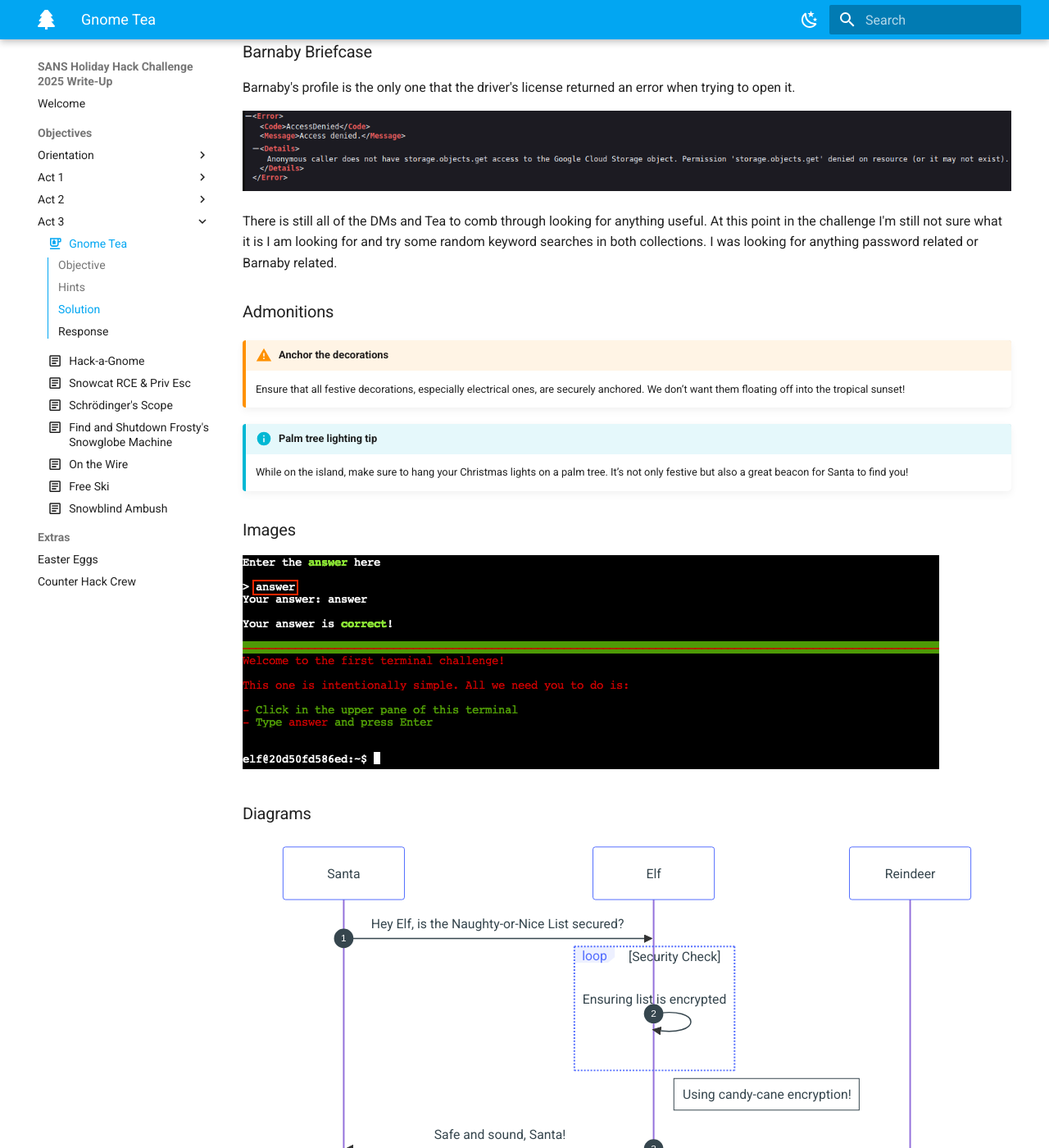
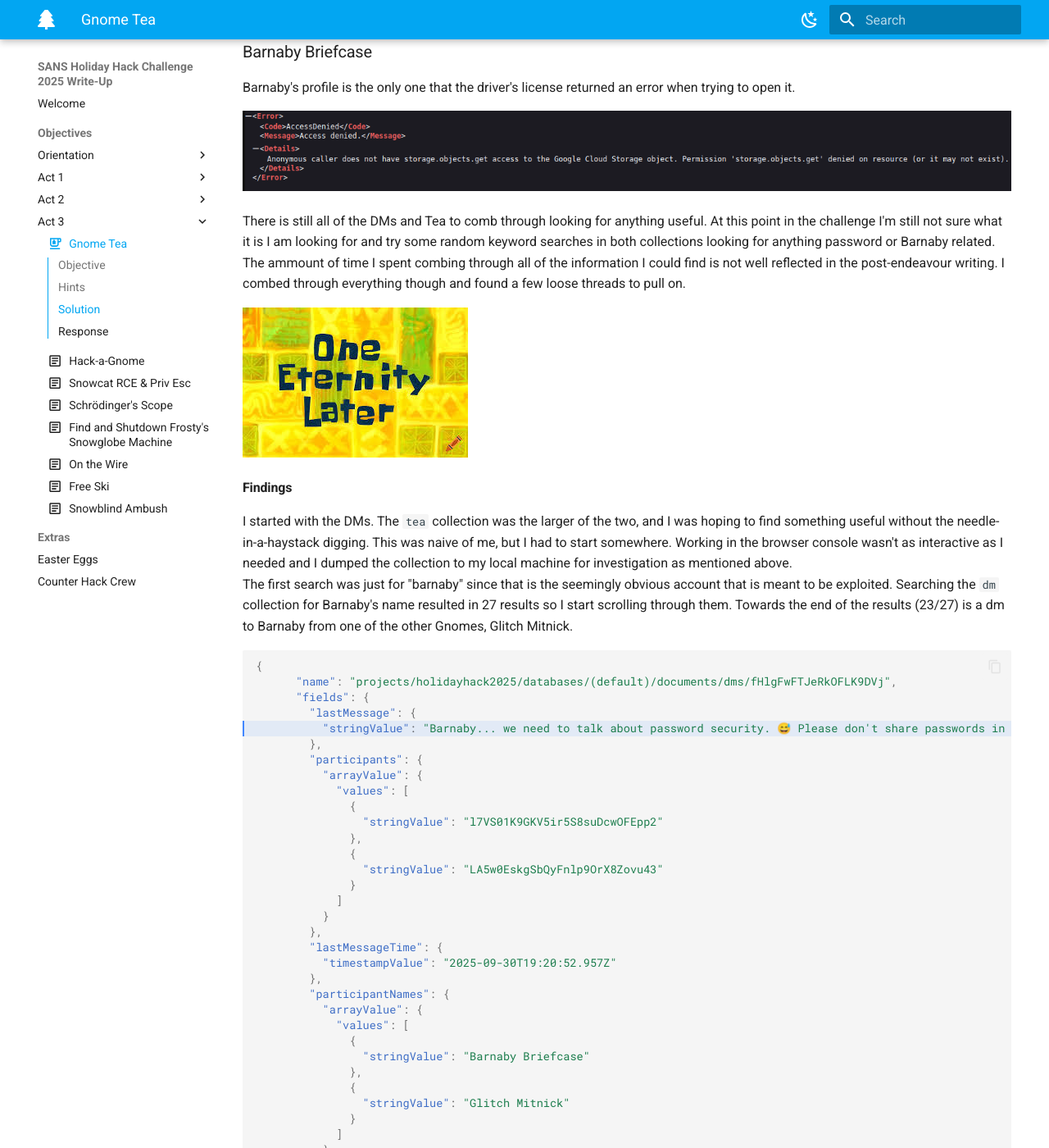
Before and after one commit to knight-scott/HHC_2025, an MkDocs documentation site: the page built from docs/objectives/o19.md, in a window 1280 px wide and 1400 px high, scrolled down 5424 px. Shown: the whole window at 82% size. Built offline with MkDocs 1.6.1 and Material for MkDocs 9.7.7, drawn with Linux system fonts in a browser that asks for light colours; comment, search, counter and statistics services are not loaded; some of the changed text lies outside the part shown.

Commit message:
mobile work on gnomeTea

````diff
--- a/docs/objectives/o19.md
+++ b/docs/objectives/o19.md
@@ -106,7 +106,70 @@
 
 ![error](../img/objectives/o19/access-denied_barnaby.png)
 
-There is still all of the DMs and Tea to comb through looking for anything useful. At this point in the challenge I'm still not sure what it is I am looking for and try some random keyword searches in both collections. I was looking for anything password related or Barnaby related.<br/>
+There is still all of the DMs and Tea to comb through looking for anything useful. At this point in the challenge I'm still not sure what it is I am looking for and try some random keyword searches in both collections looking for anything password or Barnaby related.<br/>
+The ammount of time I spent combing through all of the information I could find is not well reflected in the post-endeavour writing. I combed through everything though and found a few loose threads to pull on.
+
+![eternity](../img/objectives/o19/eternity.jpg)
+
+#### Findings
+
+I started with the DMs. The `tea` collection was the larger of the two, and I was hoping to find something useful without the needle-in-a-haystack digging. This was naive of me, but I had to start somewhere. Working in the browser console wasn't as interactive as I needed and I dumped the collection to my local machine for investigation as mentioned above.<br/>
+The first search was just for "barnaby" since that is the seemingly obvious account that is meant to be exploited. Searching the `dm` collection for Barnaby's name resulted in 27 results so I start scrolling through them. Towards the end of the results (23/27) is a dm to Barnaby from one of the other Gnomes, Glitch Mitnick.
+
+```json hl_lines="5"
+{
+      "name": "projects/holidayhack2025/databases/(default)/documents/dms/fHlgFwFTJeRkOFLK9DVj",
+      "fields": {
+        "lastMessage": {
+          "stringValue": "Barnaby... we need to talk about password security. 😅 Please don't share passwords in DMs!"
+        },
+        "participants": {
+          "arrayValue": {
+            "values": [
+              {
+                "stringValue": "l7VS01K9GKV5ir5S8suDcwOFEpp2"
+              },
+              {
+                "stringValue": "LA5w0EskgSbQyFnlp9OrX8Zovu43"
+              }
+            ]
+          }
+        },
+        "lastMessageTime": {
+          "timestampValue": "2025-09-30T19:20:52.957Z"
+        },
+        "participantNames": {
+          "arrayValue": {
+            "values": [
+              {
+                "stringValue": "Barnaby Briefcase"
+              },
+              {
+                "stringValue": "Glitch Mitnick"
+              }
+            ]
+          }
+        }
+    }
+}
+```
+
+Progress! It looks like Barnaby might have some poor password security habits; maybe this is the way forward! I dug into the collection more, expecting to find an accidentally posted plaintext password in a communication from Barnaby...<br/>
+I did not find the password.<br/>
+I did, however, find the rest of Barnaby's conversation with Glitch which had more confirmation that I was on the right track.
+
+!!! tip "Barnaby"
+    Within the `dm` collection is the conversation between Barnaby and Glitch where Glitch asks for Barnaby's password. Barnaby appears to have learned from his earlier conversation though and responds with the following:
+    !!! quote "Barnaby Briefcase
+    "Sorry, I can't give you my password but I can give you a hint. My password is actually the name of my hometown that I grew up in. I actually just visited there back when I signed up with my id to GnomeTea (I took my picture of my id there)."
+
+Barnaby's clue didn't help much at first, and I switched to the `tea` collection, still hoping to find the plaintext of Barnaby's password. Within the `tea` collection, there was at least one misleading result with Barnaby getting called out for keeping their password on a post-it note. The old password did not help with logging in either.<br/>
+Through the assitance of the community within the HHC Discord I was given the final piece of the puzzle that I had overlooked. Based off the hint, I researched more about Firebase and methods of accessing stored files and got some assistance digging for the correct API.
+
+??? warning "Enumerating"
+    When I originally completed this challenge, I used a script to help enumerate the potential API endpoints. Since completing the challenge and starting work on the write-up, I had a catastrophic failure of the machine used lost a fair portion of the notes taken. That said, while slower, this is essentially the same steps.
+
+Knowing I was on the right track and just needed to find the correct API, try them one at a time until the correct legacy route is found.
 
 ### Admonitions
 
````
Also changed, not shown: docs/img/objectives/o19/eternity.jpg (added).
